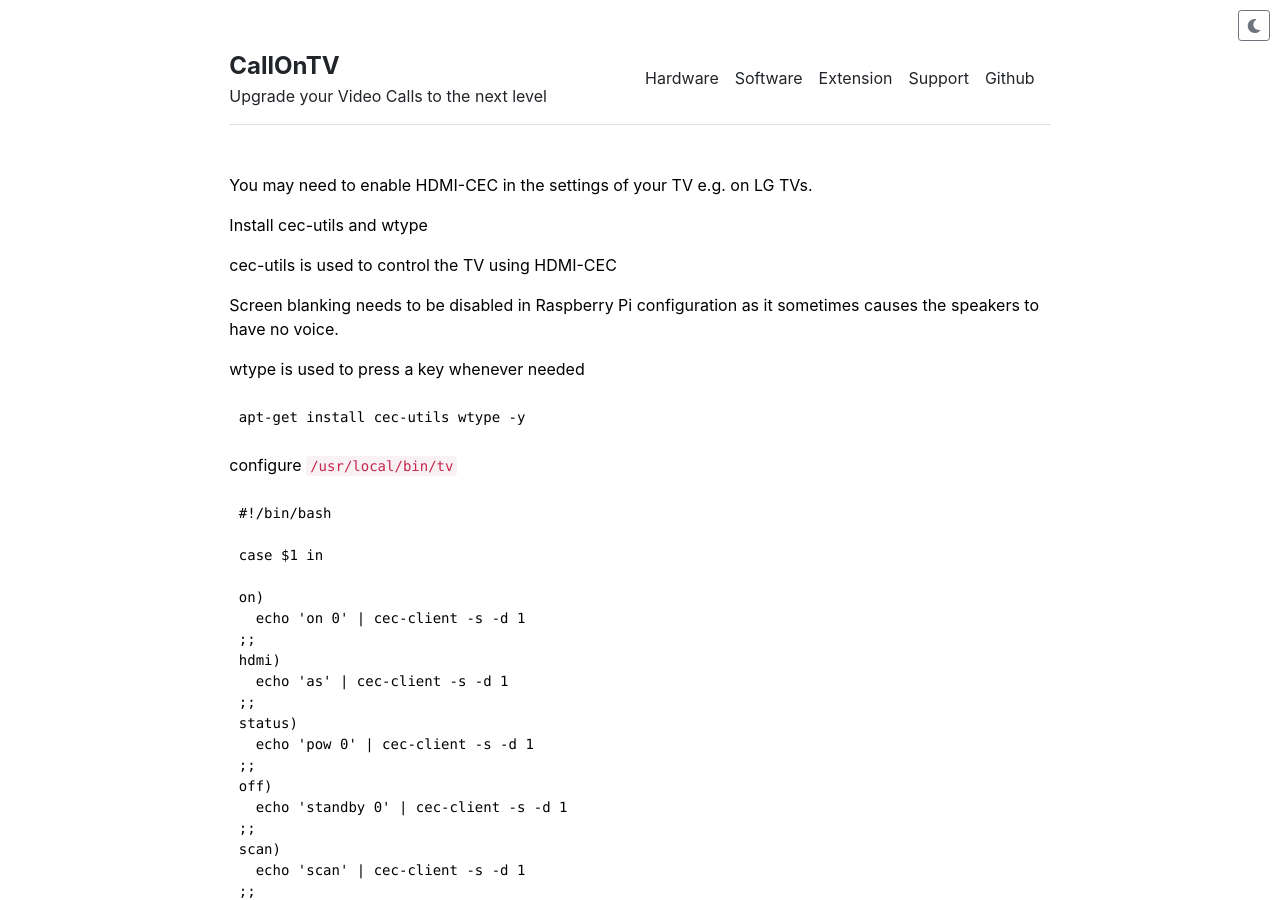
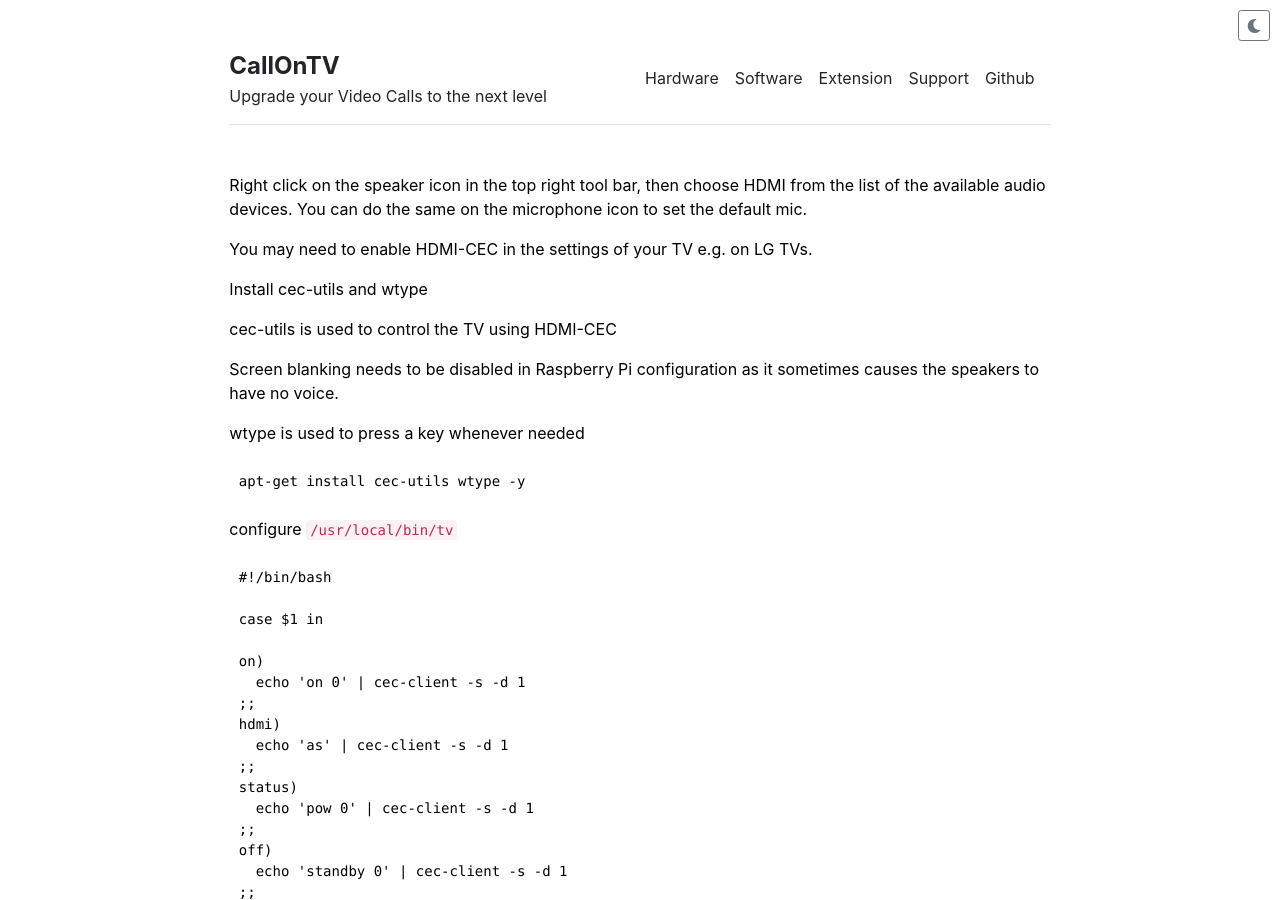
Before and after one commit to callontv/callontv.github.io, a Jekyll site: the page built from software-wayland.md, in a window 1280 px wide and 900 px high. Built offline with Jekyll 4.4.1, drawn with Linux system fonts in a browser that asks for light colours.

Commit message:
Added instructions to set the default speakers

```diff
--- a/software-wayland.md
+++ b/software-wayland.md
@@ -2,6 +2,8 @@
 layout: content
 title: "Software"
 ---
+
+Right click on the speaker icon in the top right tool bar, then choose HDMI from the list of the available audio devices. You can do the same on the microphone icon to set the default mic.
 
 You may need to enable HDMI-CEC in the settings of your TV e.g. on LG TVs.
 
```
